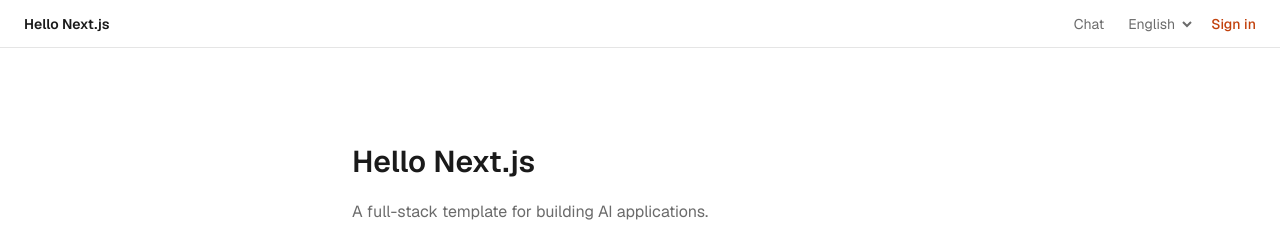
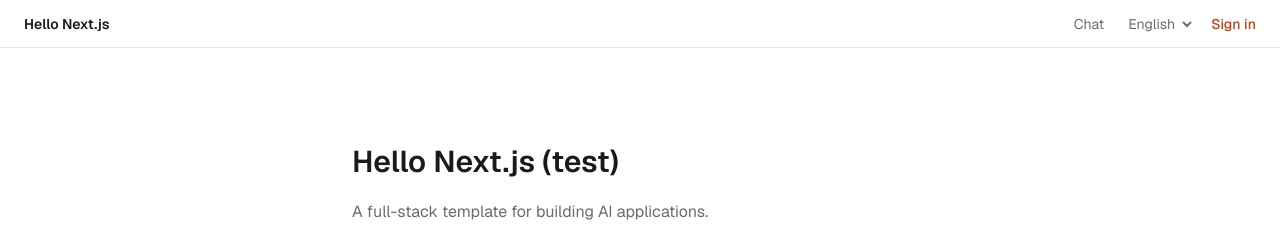
Before and after one commit to jonijiang88-web/ai-template, a Next.js app: page /en in a window 1280 px wide. Shown: the top 234 px of the page. Built offline with nearby package versions, Linux system fonts and the light colour scheme; no server answers.

Commit message:
test: 测试 CI/CD 流程

```diff
--- a/app/[locale]/page.tsx
+++ b/app/[locale]/page.tsx
@@ -8,7 +8,7 @@ export default function Home() {
   return (
     <div className="flex flex-1 justify-center px-6 py-16 sm:py-24">
       <main className="flex w-full max-w-xl flex-col items-start gap-5">
-        <h1 className="text-3xl font-semibold text-foreground">{t('title')}</h1>
+        <h1 className="text-3xl font-semibold text-foreground">{t('title')} (test)</h1>
         <p className="max-w-md text-base leading-6 text-muted">{t('description')}</p>
         <Link
           href="/chat"
```
